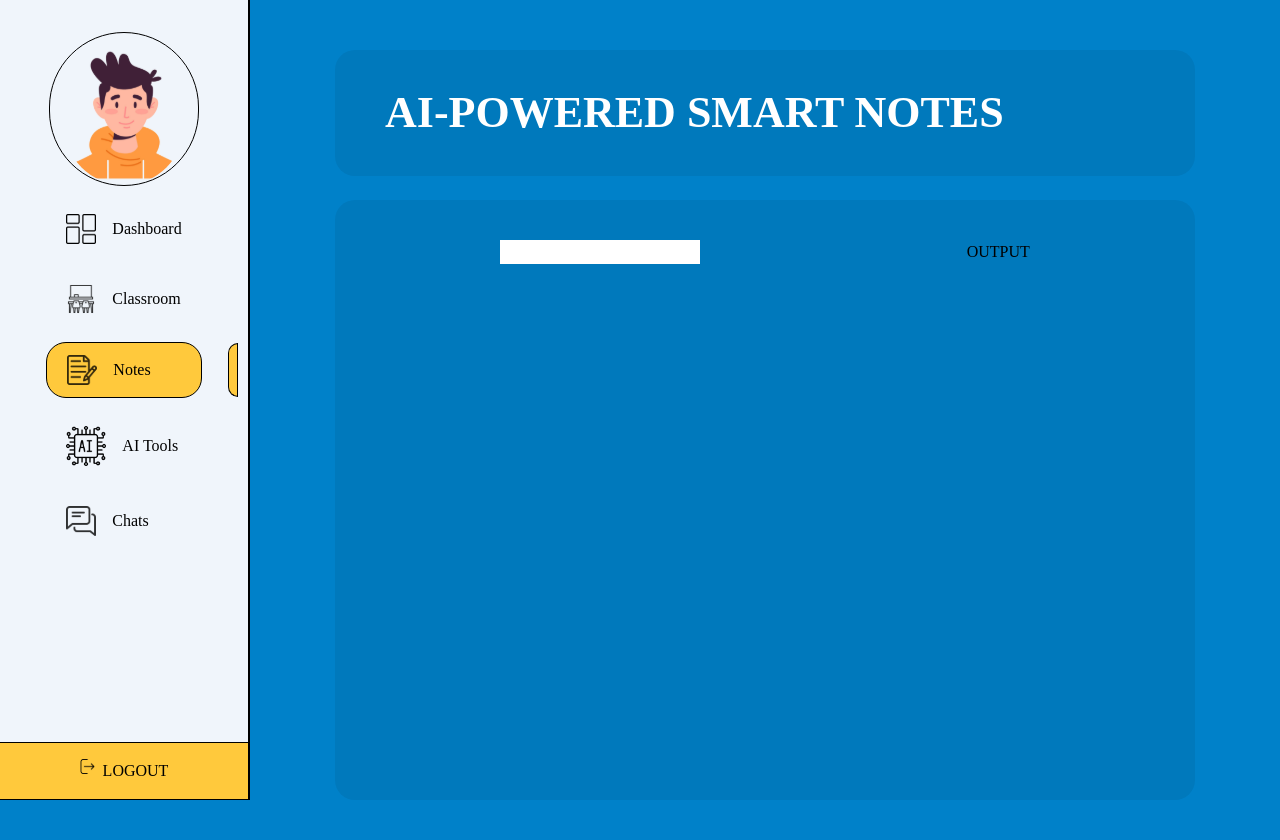
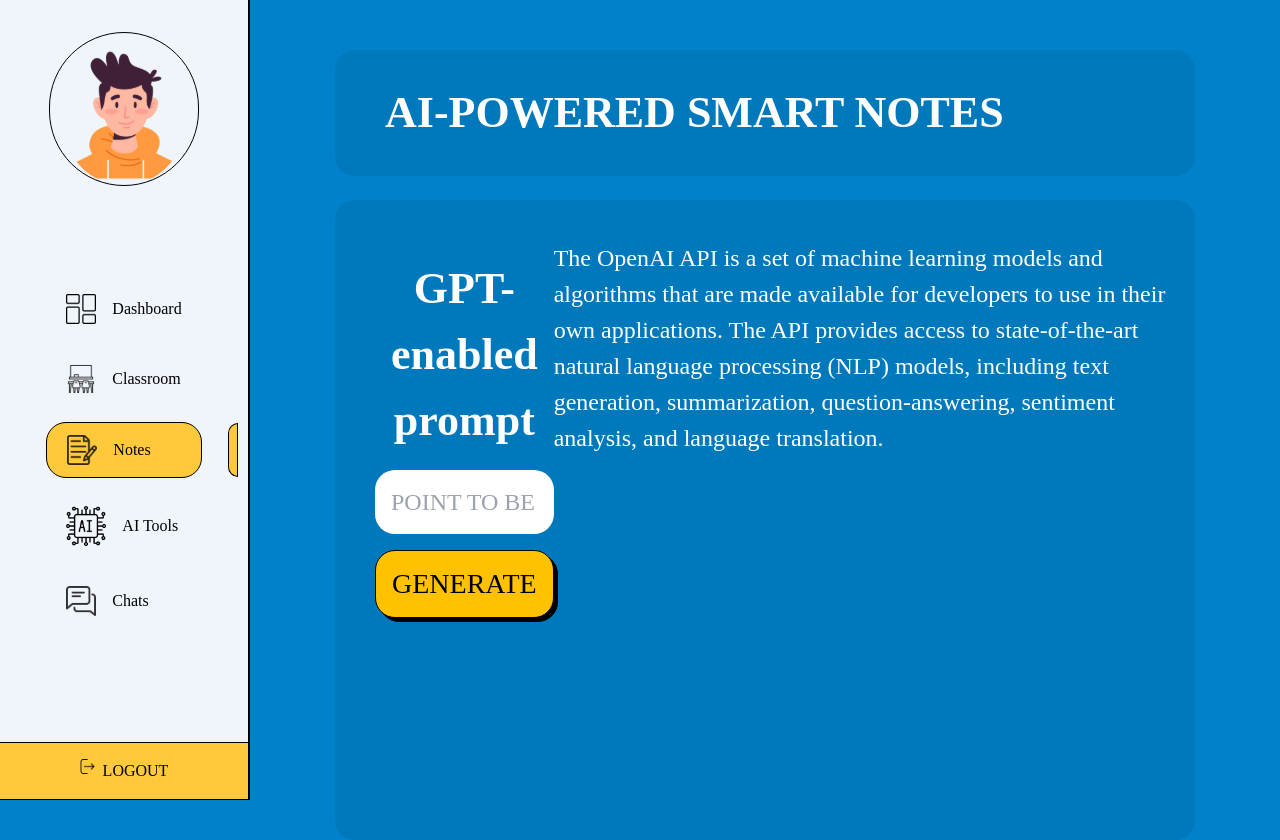
Before and after one commit to rajgupta-ml/anpiVidya1, a React (Create React App) app in the folder Client/: page /ai-notes in a window 1280 px wide. Before the commit the page ends 800 px from the top, so only its background shows below. Built offline with nearby package versions, Linux system fonts and the light colour scheme.

Commit message:
new notes ui

```diff
--- a/Client/src/components/dashboard-components/ai-tools-components/Grammer.jsx
+++ b/Client/src/components/dashboard-components/ai-tools-components/Grammer.jsx
@@ -32,10 +32,14 @@
 
             </div>
             {/* COMPOSE NEW MESSAGE */}
-            <div className="flex justify-center items-center gap-4 bg-[#fff] py-4 px-8 ">
-              <input className="bg-[#DBDCDC] h-[5rem] w-full rounded-[20px] px-[30px] text-[28px]" type="text" placeholder="TEXT TO BE GRAMMATICALLY CORRECTED..." />
-              <button className="bg-[#FFC100] h-[5rem] px-[30px] rounded-[20px] text-[28px]" type="button">CORRECT</button>
-            </div>
+            <form className="flex justify-center items-center gap-4 bg-[#fff] py-4 px-8 ">
+              <input
+                type="text"
+                className="bg-[#DBDCDC] h-[5rem] w-full rounded-[20px] px-[30px] text-[28px]"
+                placeholder="TEXT TO BE GRAMMATICALLY CORRECTED..."
+              />
+              <button className="bg-[#FFC100] h-[5rem] px-[30px] rounded-[20px] text-[28px]" type="submit">CORRECT</button>
+            </form>
           </div>
         </div>
 
--- a/Client/src/components/dashboard-components/general-components/SideNavigation.jsx
+++ b/Client/src/components/dashboard-components/general-components/SideNavigation.jsx
@@ -25,7 +25,7 @@
           <div className="my-2 text-[24px] capitalize">{localStorage.getItem('full_Name')}</div>
 
           {/* Side Navigation */}
-          <div className="desktop-sidebar-navigation | flex flex-col gap-4 ">
+          <div className="desktop-sidebar-navigation | flex flex-col gap-4 my-[5rem] ">
             <NavLink to="/dashboard" className="flex gap-4 px-5 py-3 items-center">
               <img src={dashboard} alt="" />
               <div>Dashboard</div>
--- a/Client/src/components/dashboard-components/notes-components/Notes.jsx
+++ b/Client/src/components/dashboard-components/notes-components/Notes.jsx
@@ -25,16 +25,30 @@
         <SideNavigation />
       </div>
       {/* MIDDLE SECTION FOR DESKTOP */}
-      <section className="font-['poppins'] flex flex-col w-[80%] ml-[265px] h-[100vh] uppercase" style={{ width: 'calc(100vw - 280px)' }}>
+      <section className="font-['poppins'] flex flex-col w-[80%] ml-[265px] h-[100vh] " style={{ width: 'calc(100vw - 280px)' }}>
         <div className="h-full ml-[70px] mr-[70px] mt-[50px] flex flex-col gap-6">
           <div className="heading | bg-[#0079BC] text-white font-[poppins] text-[44px] font-bold py-[30px] px-[50px]  rounded-[20px]">AI-POWERED SMART NOTES</div>
-          <div className="bg-[#0079BC] h-full overflow-y-auto rounded-[20px] flex justify-around p-[40px] gap-4">
-            <div className="flex flex-col">
-              <form action="">
-                <input type="text" />
+          <div className="bg-[#0079BC] h-[80vh] overflow-y-auto rounded-[20px] flex flex-col justify-start p-[40px] gap-4">
+            <div className="flex justify-around min-h-[20rem] min-w-[50rem] ">
+              <form onSubmit={(e) => handleSubmit(e, notesHeading)}>
+                <div className="text-[44px] text-white font-bold my-4 text-center">GPT-enabled prompt</div>
+                <input
+                  type="text"
+                  onChange={(e) => {
+                    setNotesHeading(e.target.value);
+                  }}
+                  className="rounded-[20px] h-[4rem] px-4 py-2 w-full text-[24px]"
+                  id="note"
+                  name="note"
+                  placeholder="POINT TO BE SUMMERIZED"
+                />
+                <button type="submit" className="bg-[#FFC100] text-[28px] px-4 py-3 rounded-[20px] w-full border-[1px] border-black flex justify-center items-center mt-4 drop-shadow-[4px_4px_0px_rgba(0,0,0,1)]">GENERATE</button>
               </form>
+              <div className="min-w-[40rem] max-w-[40rem] text-[24px] text-white ">
+                The OpenAI API is a set of machine learning models and algorithms that are made available for developers to use in their own applications. The API provides access to state-of-the-art natural language processing (NLP) models, including text generation, summarization, question-answering, sentiment analysis, and language translation.
+              </div>
             </div>
-            <div>OUTPUT</div>
+            <div className=" text-[28px] text-white " id="result" />
           </div>
         </div>
       </section>
```
Also changed, not shown: 1 other file (tests, documents, lock files or other folders).
